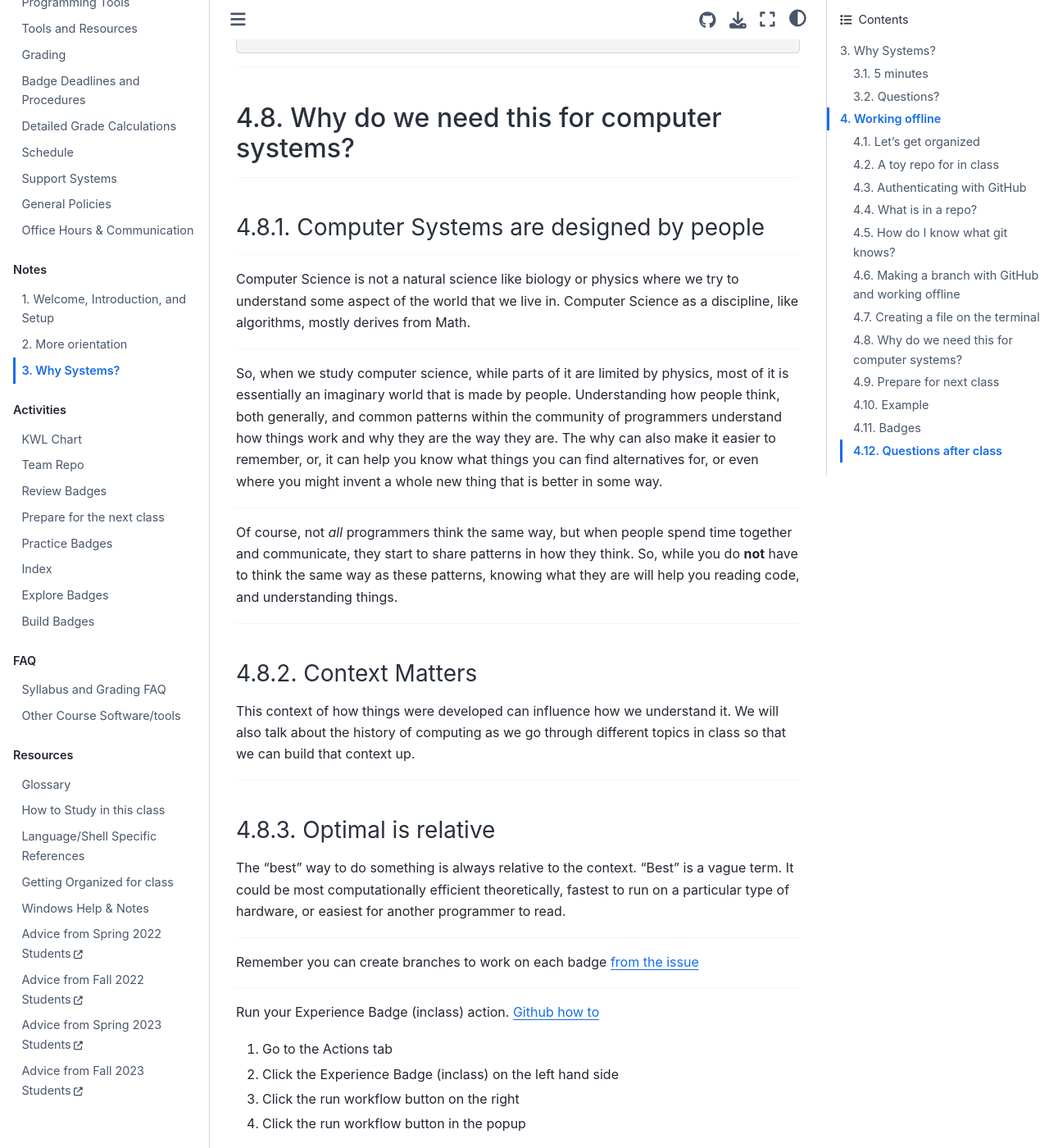
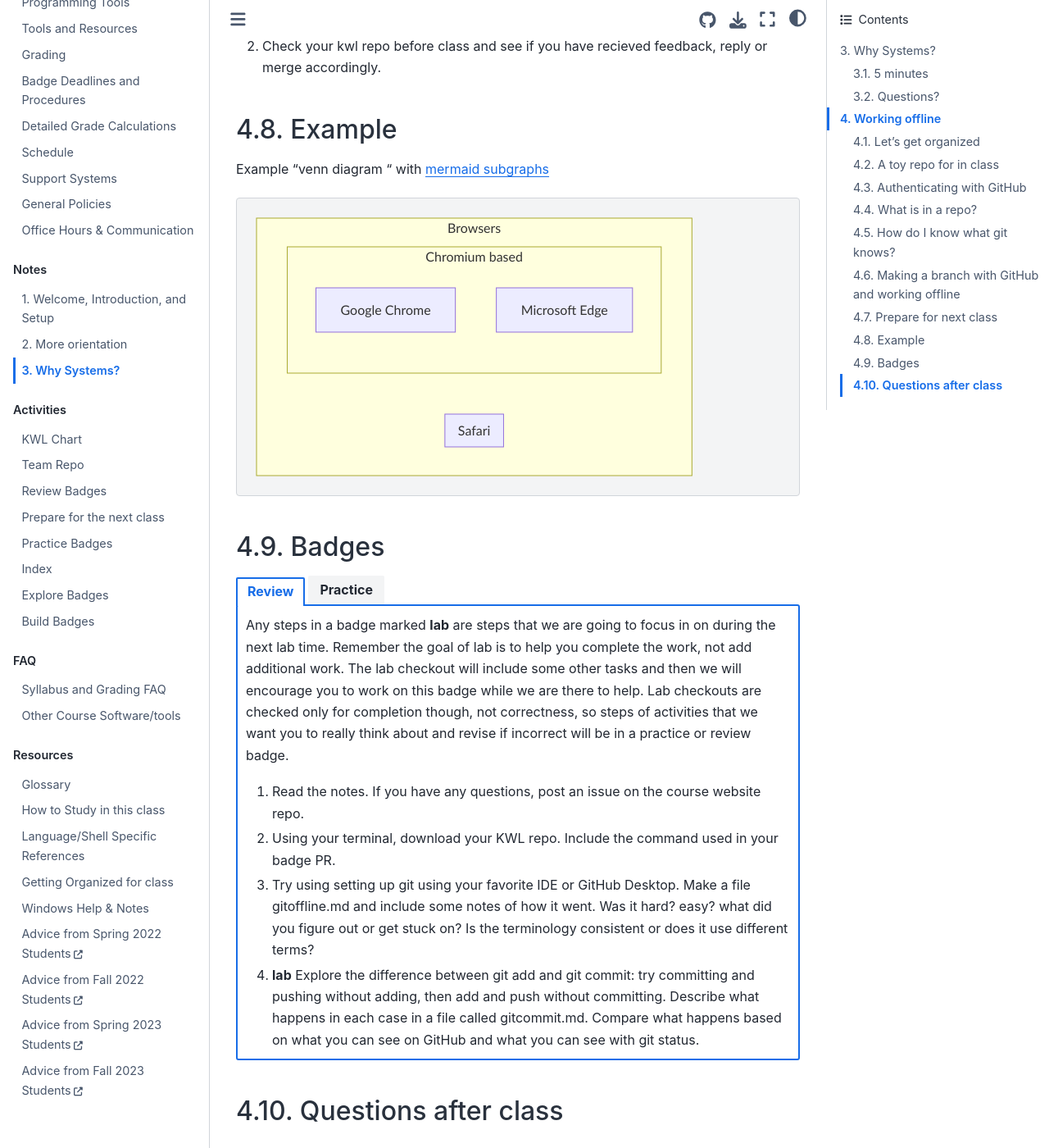
Before and after one commit to compsys-progtools/spring2025, a Jupyter Book: the page built from notes/2025-01-30.md, in a window 1280 px wide and 1400 px high, scrolled down 11133 px. Shown: the whole window at 82% size. Built offline with Jupyter Book 1.0.4 settings and Sphinx 7.4.7 and the Sphinx Book theme 1.1.4, drawn with Linux system fonts in a browser that asks for light colours; pages that are not in the unit, such as notebooks, are missing from menus; some of the changed text lies outside the part shown.

Commit message:
Fixing lecture 3. fixed some typos removed extra notes

````diff
--- a/notes/2025-01-30.md
+++ b/notes/2025-01-30.md
@@ -510,7 +510,7 @@ git fetch origin
 ---
 
 ```
-From https://github.com/introcompsys/gh-inclass-AymanBx
+From https://github.com/compsys-progtools/gh-inclass-AymanBx
  * [new branch]      1-create-an-about-file -> origin/1-create-an-about-file
 ```
 
@@ -568,84 +568,7 @@ nothing to commit, working tree clean
 
 ---
 
-## Creating a file on the terminal
 
-The `touch` command creates an empty file.
-```
-touch about.md
-```
-
----
-
-We can use `ls` to see our working directory now.
-
----
-
-```bash
-ls
-```
-
----
-
-```
-about.md
-```
-
----
-
-## Why do we need this for computer systems?
-
----
-
-### Computer Systems are designed by people
-
----
-
-Computer Science is not a natural science like biology or physics where we try
-to understand some aspect of the world that we live in.  Computer Science as a
-discipline, like algorithms, mostly derives from Math.
-
----
-
-So, when we study computer science, while parts of it are limited by physics, most of it is essentially an
-imaginary world that is made by people.  Understanding how people think, both
-generally, and common patterns within the community of programmers
-understand how things work and why they are the way they are.  The why can also
-make it easier to remember, or, it can help you know what things you can find
-alternatives for, or even where you might invent a whole new thing that is
-better in some way.
-
----
-
-Of course, not *all* programmers think the same way, but when
-people spend time together and communicate, they start to share patterns in how
-they think. So, while you do **not** have to think the same way as these patterns,
-knowing what they are will help you reading code, and understanding things.
-
----
-
-### Context Matters
-
-
-
-This context of how things were developed can influence how we understand it.
-We will also talk about the history of computing as we go through different
-topics in class so that we can build that context up.
-
----
-
-### Optimal is relative
-
-The "best" way to do something is always relative to the context.  "Best" is a
-vague term.  It could be most computationally efficient theoretically,
-fastest to run on a particular type of hardware, or easiest for another programmer
-to read.
-
----
-
-Remember you can create branches to work on each badge [from the issue](https://docs.github.com/en/issues/tracking-your-work-with-issues/creating-a-branch-for-an-issue)
-
----
 
 <!-- ### From prepare to experience
 ---
````
